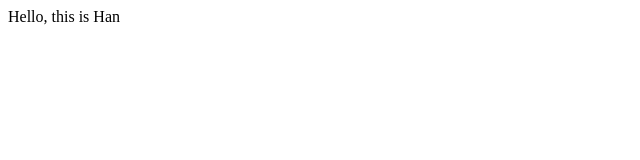
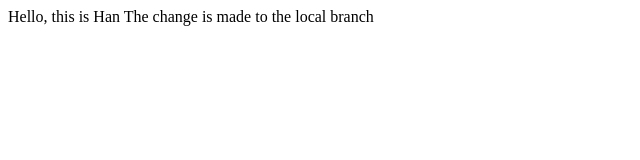
Before and after one commit to ledinhhan/ledinhhan.github.io, a plain HTML site: page index.html in a window 1280 px wide. Shown: the whole page, without its empty margins (0-640 px from the left). Drawn offline with Linux system fonts and the light colour scheme.

Commit message:
adding content to index.html

```diff
--- a/index.html
+++ b/index.html
@@ -3,6 +3,7 @@
 <body>
 
 Hello, this is Han
+The change is made to the local branch
 
 </body>
 
```
